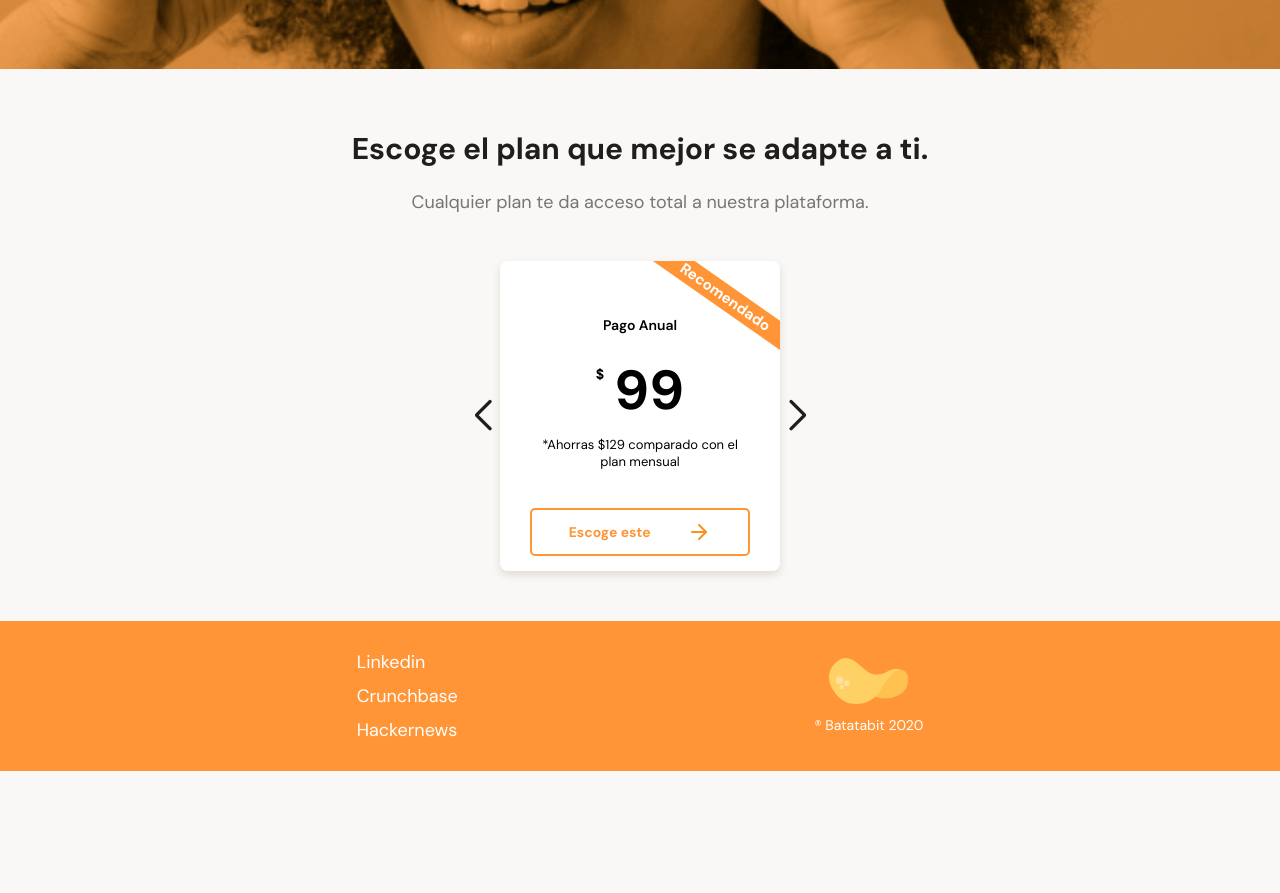
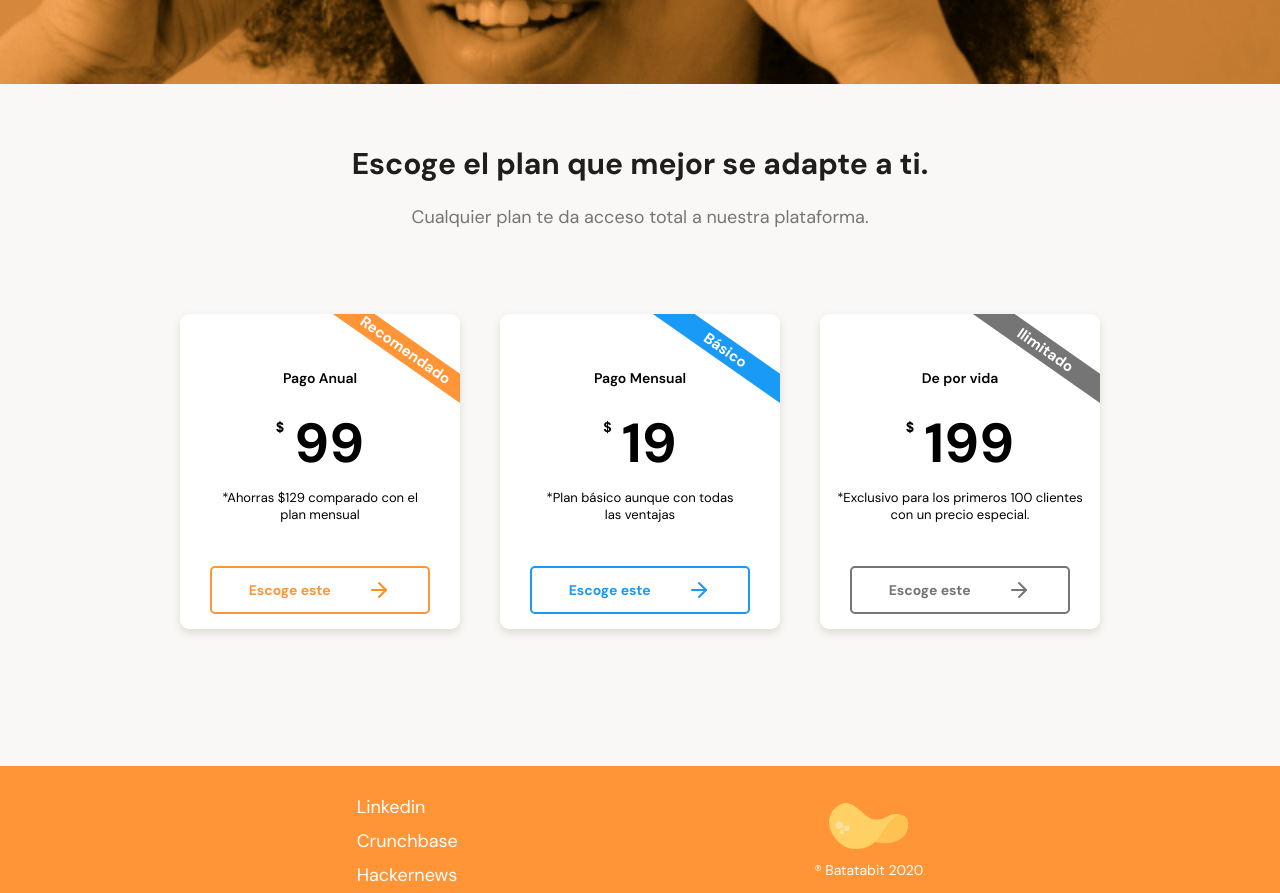
Before and after one commit to F20ShadowCode/Batatabit, a plain HTML site: page index.html in a window 1280 px wide. Shown: the part 2560-3453 px from the top of the page. Before the commit the page ends 3331 px from the top, so only its background shows below. Drawn offline with nearby package versions, Linux system fonts and the light colour scheme.

Commit message:
ultimos cambios responsive

```diff
--- a/JS/main.js
+++ b/JS/main.js
@@ -28,4 +28,12 @@ const swiper = new Swiper(".swiper", {
     nextEl: ".swiper-button-next",
     prevEl: ".swiper-button-prev",
   },
+
+  // Responsive breakpoints
+  breakpoints: {
+    // when window width is >= 1024px
+    1024: {
+      enabled: false,
+    },
+  },
 });
--- a/index.html
+++ b/index.html
@@ -20,7 +20,7 @@
     <link
       rel="stylesheet"
       href="./style/laptop.css"
-      media="(min-width:768px)"
+      media="(min-width:1024px)"
     />
     <link
       rel="shortcut icon"
@@ -48,7 +48,7 @@
             tendencias.
           </p>
         </section>
-        <button class="header__btnPlanes">
+        <button onclick="location.href='#plans'" class="header__btnPlanes">
           Conoce nuestros planes
           <img src="./assets/icons/down-arrow.svg" alt="" />
         </button>
@@ -213,7 +213,7 @@
         <h2 class="background__title">Conócelo hoy.</h2>
       </section>
 
-      <section class="plans">
+      <section class="plans" id="plans">
         <h2 class="plans__title">Escoge el plan que mejor se adapte a ti.</h2>
         <p class="plans__paragraph">
           Cualquier plan te da acceso total a nuestra plataforma.
--- a/style/laptop.css
+++ b/style/laptop.css
@@ -143,12 +143,39 @@
 
 /********************************************/
 /*Seccion de planes*/
+
 .plans__title {
   font-size: var(--font-2lg);
 }
 
 .plans__paragraph {
   font-size: var(--font-md);
+}
+
+.plans__containers {
+  max-width: 1000px;
+  height: 40rem;
+  margin: 7rem auto;
+  box-shadow: none;
+  padding-bottom: 5rem;
+}
+
+.swiper-wrapper {
+  align-items: center;
+  justify-content: space-evenly;
+}
+
+.swiper-hero .swiper-slide {
+  max-height: 90%;
+  padding: 2rem 1rem;
+  margin: 0 0 !important;
+  border-radius: 0.9rem;
+  box-shadow: 0 4px 8px 0 #59491e29;
+}
+
+.swiper-button-prev:after,
+.swiper-button-next:after {
+  display: none;
 }
 /********************************************/
 /*Pie de pagina*/
--- a/style/style.css
+++ b/style/style.css
@@ -7,7 +7,7 @@
 }
 html {
   font-size: 62.5%;
-  scroll-behavior: smoot;
+  scroll-behavior: smooth;
 }
 h2 {
   text-wrap: balance;
@@ -342,8 +342,8 @@ body {
   padding-top: 5rem;
 }
 
+/********************************************/
 /*Seccion de planes*/
-
 .plans {
   text-align: center;
   margin-top: 6rem;
@@ -363,7 +363,7 @@ body {
 
 .plans__containers {
   position: relative;
-  width: 80%;
+  width: 90%;
   max-width: 280px;
   height: 31rem;
   margin: 5rem auto;
@@ -374,8 +374,6 @@ body {
 .swiper-hero {
   width: 100%;
   height: 100%;
-  display: flex;
-  align-items: center;
 }
 
 .swiper-hero .swiper-slide {
--- a/style/tablet.css
+++ b/style/tablet.css
@@ -79,6 +79,7 @@
 /*Seccion de productos*/
 .products {
   margin-top: 5rem;
+  padding-bottom: 6rem;
 }
 
 .products__batata {
```
